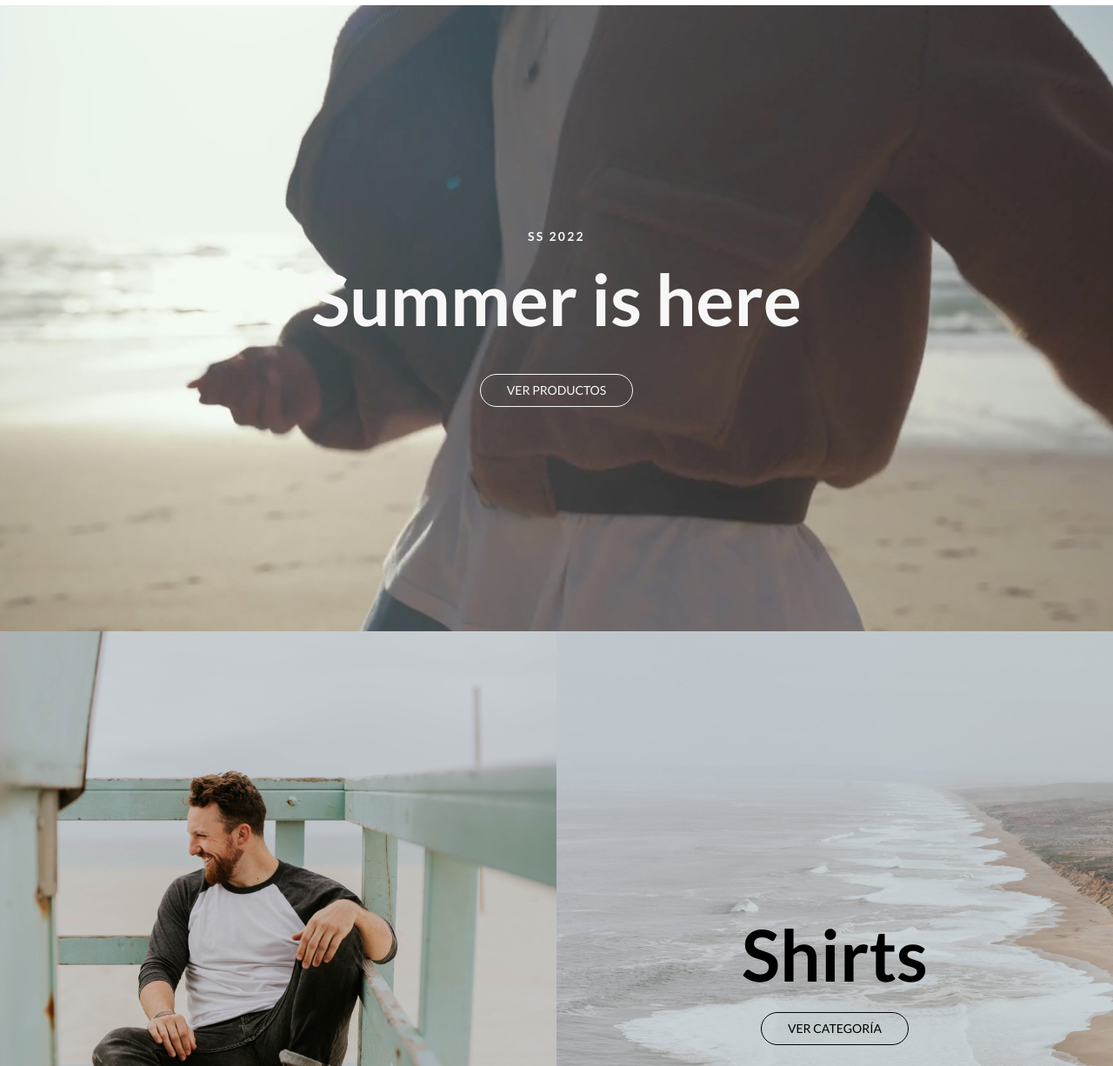
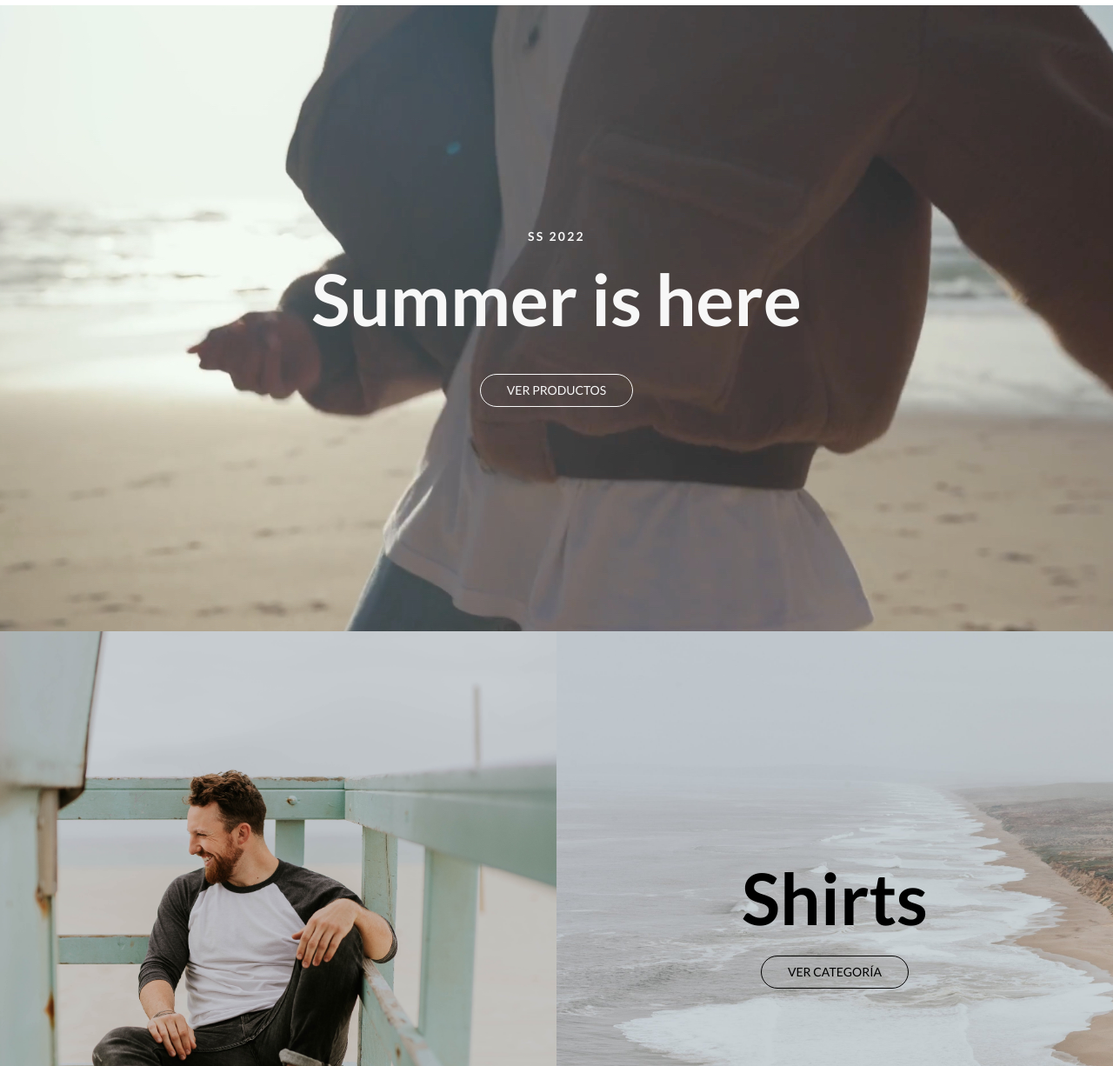
Before and after one commit to maida-fl/numa, a website: page views/index.html in a window 1280 px wide. Shown: the part 74-1300 px from the top of the page at 87% size. Drawn offline with Linux system fonts and the light colour scheme.

Commit message:
styles home

```diff
--- a/public/css/styles.css
+++ b/public/css/styles.css
@@ -33,15 +33,11 @@ body li {
 }
 
 header {
-  min-height: 10vh; /* height: 60px; */
+  min-height: 10vh;
   display: flex;
   padding: 1rem 3rem;
   align-items: center;
 }
-
-/* header .logo {
-    padding: 0px;
-} */
 
 .left-nav {
   width: 80%;
@@ -71,6 +67,7 @@ header nav ul {
   /* top: 60px; */
   background-image: url("../img/home/main-background.jpg");
   background-size: cover;
+  background-position: center;
   display: flex;
   flex-direction: column;
   align-items: center;
@@ -95,7 +92,7 @@ header nav ul {
   border: 1px solid #f7f7f7;
   background: none;
   border-radius: 20px;
-  /* box-shadow: none; */
+  /* margin-bottom: 10rem; */
 }
 
 #shirts,
@@ -109,6 +106,7 @@ div.left-shirts {
   width: 50%;
   background-image: url("../img/home/shirts-bg-2.jpg");
   background-size: cover;
+  background-position: center;
 }
 
 div.right-shirts {
@@ -136,6 +134,7 @@ div.right-shirts {
   border: 1px solid #000000;
   background: none;
   border-radius: 20px;
+  margin-bottom: 13rem;
 }
 
 #swimwear {
```
